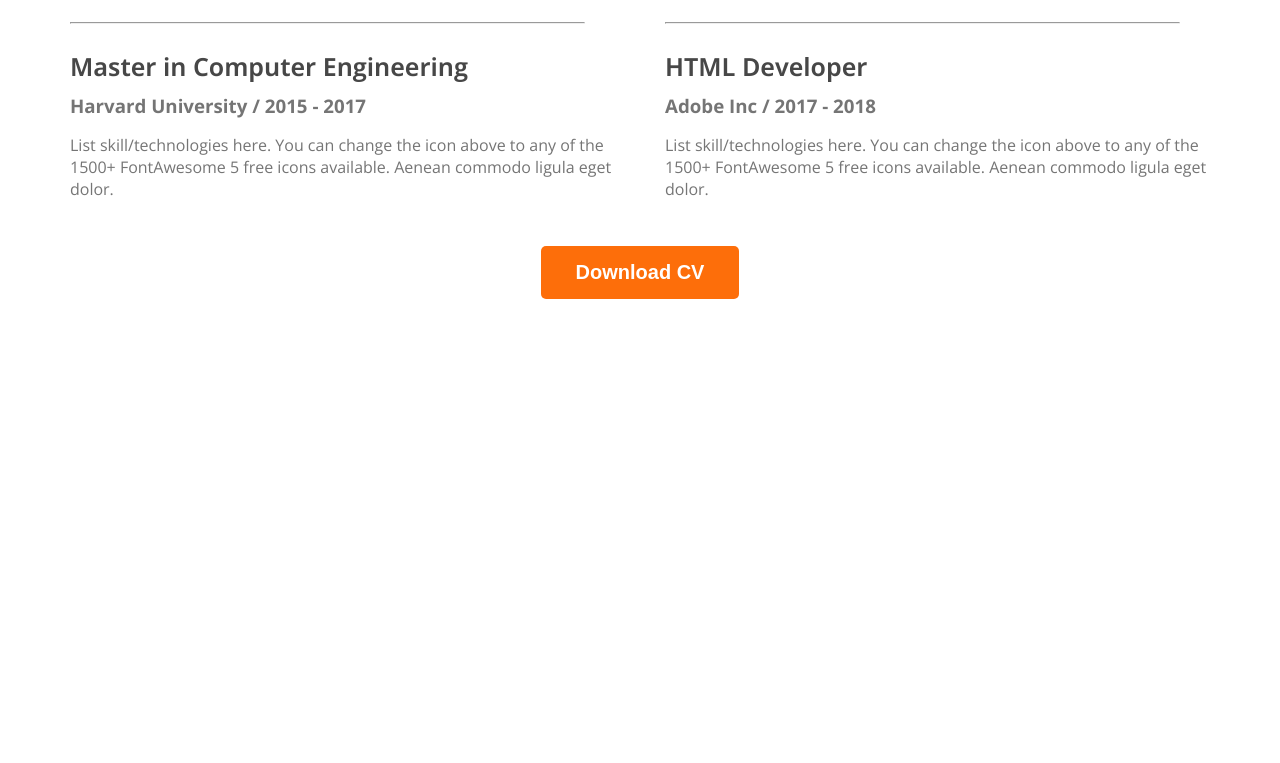
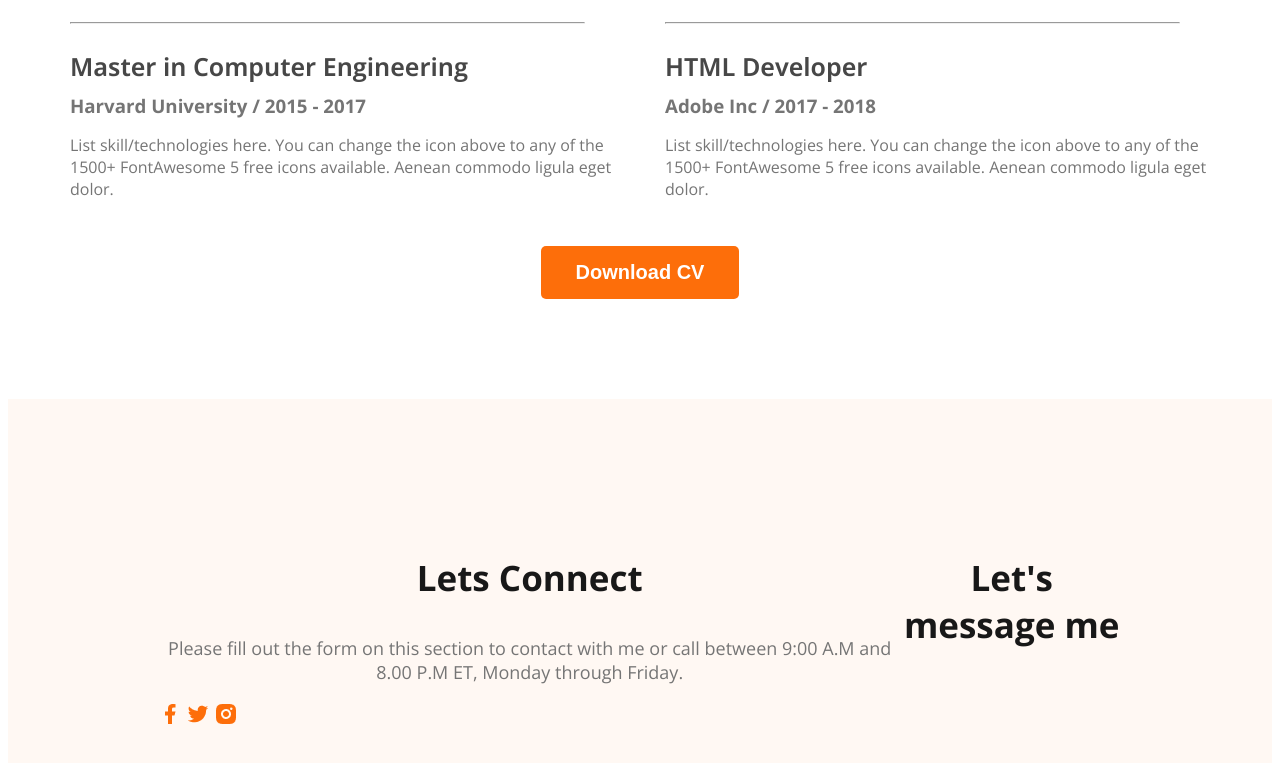
Before and after one commit to tanim-ahmed-sunny/Dev-Portfolio, a plain HTML site: page index.html in a window 1280 px wide. Shown: the part 2774-3537 px from the top of the page. Before the commit the page ends 3081 px from the top, so only its background shows below. Drawn offline with nearby package versions, Linux system fonts and the light colour scheme.

Commit message:
basic footer

```diff
--- a/index.html
+++ b/index.html
@@ -141,7 +141,18 @@
           </section>
     </main>
     <footer>
-
+        <div class="footer-column">
+            <h3 class="section-title">Lets Connect</h3>
+            <p class="section-description">Please fill out the form on this section to contact with me or call between 9:00 A.M and 8.00 P.M ET, Monday through Friday.</p>
+            <div class="social-link">
+                <a href="www.facebook.com"><img src="images/icons/facebook.png" alt=""></a>
+                <a href="www.twitter.com"><img src="images/icons/twitter.png" alt=""></a>
+                <a href="www.instagram.com"><img src="images/icons/insta.png" alt=""></a>
+            </div>
+        </div>
+        <div class="footer-column">
+            <h3 class="section-title">Let's message me</h3>
+        </div>
     </footer>
 </body>
 </html>
--- a/styles/portfolio.css
+++ b/styles/portfolio.css
@@ -162,3 +162,11 @@ main section{
     margin-top: 30px;
     text-align: center;
 }
+
+/* footer styles */
+footer{
+    display: flex;
+    background-color: #FFF8F3;
+    padding: 120px 150px;
+    margin-top: 100px;
+}
```
